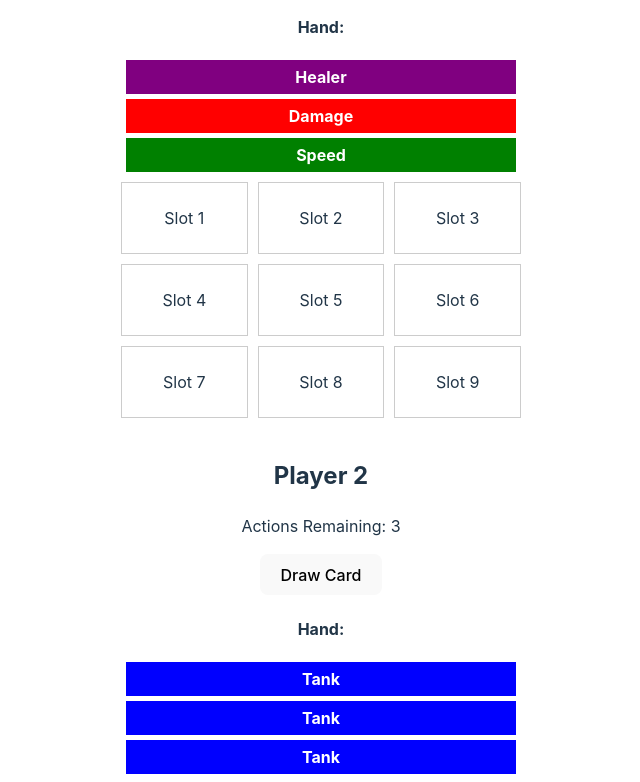
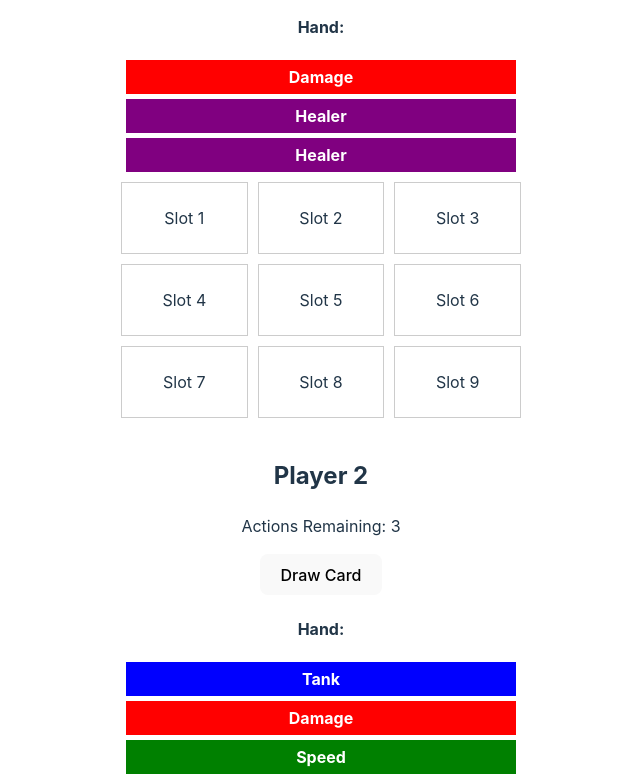
Before and after one commit to CullsGit/tcg-game, a React (Vite) app: page / in a window 1280 px wide. Shown: the part 320-1102 px from the top of the page, without its empty margins (319-959 px from the left). Built offline with nearby package versions, Linux system fonts and the light colour scheme.

Commit message:
change code to be more dynamic for 2 players, add logic to place specific card in hand to specific slot on board

```diff
--- a/src/components/Board.css
+++ b/src/components/Board.css
@@ -36,6 +36,10 @@
   margin: 5px;
 }
 
+.card.selected {
+  outline: 2px solid gold;
+}
+
 .player-hand {
   margin-bottom: 10px;
 }
--- a/src/components/Board.jsx
+++ b/src/components/Board.jsx
@@ -2,197 +2,157 @@ import React, { useState, useEffect } from "react";
 import "./Board.css";
 import { createDeck } from "../data/deckData";
 
+const shuffleDeck = (deck) => {
+  return [...deck].sort(() => Math.random() - 0.5);
+};
+
 const Board = () => {
-  const [playerOneDeck, setPlayerOneDeck] = useState(createDeck());
-  const [playerTwoDeck, setPlayerTwoDeck] = useState(createDeck());
+  const initialPlayerState = () => ({
+    deck: shuffleDeck(createDeck()), // Unique shuffled deck for each player
+    hand: [],
+    board: Array(9).fill(null),
+    actions: 3,
+    selectedCardIndex: null,
+  });
 
-  const [playerOneHand, setPlayerOneHand] = useState([]);
-  const [playerTwoHand, setPlayerTwoHand] = useState([]);
-
-  const [playerOneActions, setPlayerOneActions] = useState(3);
-  const [playerTwoActions, setPlayerTwoActions] = useState(3);
+  const [players, setPlayers] = useState({
+    player1: initialPlayerState(),
+    player2: initialPlayerState(),
+  });
 
   const [firstTurn, setFirstTurn] = useState(true);
 
-  const [playerOneBoard, setPlayerOneBoard] = useState(Array(9).fill(null));
-  const [playerTwoBoard, setPlayerTwoBoard] = useState(Array(9).fill(null));
-
-  // Draw 3 cards at the start of the first turn
   useEffect(() => {
     if (firstTurn) {
-      setPlayerOneHand(playerOneDeck.slice(0, 3));
-      setPlayerOneDeck(playerOneDeck.slice(3));
-      setPlayerTwoHand(playerTwoDeck.slice(0, 3));
-      setPlayerTwoDeck(playerTwoDeck.slice(3));
+      drawInitialCards("player1");
+      drawInitialCards("player2");
       setFirstTurn(false);
     }
-  }, [firstTurn, playerOneDeck, playerTwoDeck]);
+  }, [firstTurn]);
 
-  // Function to draw a card with action limit and hand size limit enforcement
-  const handleDrawCard = (
-    playerHand,
-    setPlayerHand,
-    playerDeck,
-    setPlayerDeck,
-    actions,
-    setActions
-  ) => {
-    if (actions > 0 && playerDeck.length > 0) {
-      if (playerHand.length < 5) {
-        const newCard = playerDeck[0];
-        setPlayerHand([...playerHand, newCard]);
-        setPlayerDeck(playerDeck.slice(1));
-        setActions(actions - 1);
-      } else {
-        alert("Hand limit reached (5 cards)!");
-      }
+  const drawInitialCards = (player) => {
+    setPlayers((prevPlayers) => {
+      const { deck } = prevPlayers[player];
+      const newDeck = deck.slice(3);
+      const newHand = deck.slice(0, 3);
+      return {
+        ...prevPlayers,
+        [player]: {
+          ...prevPlayers[player],
+          deck: newDeck,
+          hand: newHand,
+        },
+      };
+    });
+  };
+
+  const handleSelectCard = (player, index) => {
+    setPlayers((prevPlayers) => ({
+      ...prevPlayers,
+      [player]: {
+        ...prevPlayers[player],
+        selectedCardIndex: index,
+      },
+    }));
+  };
+
+  const handlePlaceCard = (player, slotIndex) => {
+    const currentPlayer = players[player];
+    const { hand, board, actions, selectedCardIndex } = currentPlayer;
+
+    if (
+      actions > 0 &&
+      board[slotIndex] === null &&
+      selectedCardIndex !== null
+    ) {
+      const selectedCard = hand[selectedCardIndex];
+      const newBoard = [...board];
+      newBoard[slotIndex] = selectedCard;
+
+      const newHand = [...hand];
+      newHand.splice(selectedCardIndex, 1);
+
+      setPlayers((prevPlayers) => ({
+        ...prevPlayers,
+        [player]: {
+          ...prevPlayers[player],
+          board: newBoard,
+          hand: newHand,
+          actions: actions - 1,
+          selectedCardIndex: null,
+        },
+      }));
     } else {
-      alert("No actions remaining!");
+      alert(actions === 0 ? "No actions remaining!" : "Invalid move!");
     }
   };
 
-  // Function to place a card on the board
-  const handlePlaceCard = (
-    playerHand,
-    setPlayerHand,
-    board,
-    setBoard,
-    slotIndex,
-    actions,
-    setActions
-  ) => {
-    if (actions > 0 && board[slotIndex] === null) {
-      const selectedCard = playerHand[0]; // Select the first card in hand to place
-      if (selectedCard) {
-        // Update board with placed card
-        const newBoard = [...board];
-        newBoard[slotIndex] = selectedCard;
-        setBoard(newBoard);
+  const handleDrawCard = (player) => {
+    setPlayers((prevPlayers) => {
+      const currentPlayer = prevPlayers[player];
+      const { deck, hand, actions } = currentPlayer;
 
-        // Remove placed card from player's hand
-        setPlayerHand(playerHand.slice(1));
-
-        // Decrement action count
-        setActions(actions - 1);
+      if (actions > 0 && deck.length > 0 && hand.length < 5) {
+        const newCard = deck[0];
+        return {
+          ...prevPlayers,
+          [player]: {
+            ...currentPlayer,
+            hand: [...hand, newCard],
+            deck: deck.slice(1),
+            actions: actions - 1,
+          },
+        };
+      } else {
+        alert(actions === 0 ? "No actions remaining!" : "Hand limit reached!");
+        return prevPlayers;
       }
-    } else if (board[slotIndex] !== null) {
-      alert("Slot already occupied!");
-    } else {
-      alert("No actions remaining!");
-    }
+    });
   };
 
-  // Render a single player's board
-  const renderBoard = (
-    board,
-    playerHand,
-    setPlayerHand,
-    actions,
-    setActions,
-    setBoard
-  ) => (
-    <div className="board-grid">
-      {board.map((slot, index) => (
-        <div
-          key={index}
-          className={`board-cell ${slot ? "occupied" : ""}`}
-          style={{ backgroundColor: slot ? slot.color : "transparent" }}
-          onClick={() =>
-            handlePlaceCard(
-              playerHand,
-              setPlayerHand,
-              board,
-              setBoard,
-              index,
-              actions,
-              setActions
-            )
-          }
-        >
-          {slot ? slot.type : `Slot ${index + 1}`}
-        </div>
-      ))}
-    </div>
-  );
-  return (
-    <div className="game-board">
+  const renderPlayerSection = (playerKey) => {
+    const player = players[playerKey];
+    return (
       <div className="player-section">
-        <h2>Player 1</h2>
-        <p>Actions Remaining: {playerOneActions}</p>
-        <button
-          onClick={() =>
-            handleDrawCard(
-              playerOneHand,
-              setPlayerOneHand,
-              playerOneDeck,
-              setPlayerOneDeck,
-              playerOneActions,
-              setPlayerOneActions
-            )
-          }
-        >
-          Draw Card
-        </button>
+        <h2>{playerKey === "player1" ? "Player 1" : "Player 2"}</h2>
+        <p>Actions Remaining: {player.actions}</p>
+        <button onClick={() => handleDrawCard(playerKey)}>Draw Card</button>
         <div className="player-hand">
           <h4>Hand:</h4>
-          {playerOneHand.map((card, index) => (
+          {player.hand.map((card, index) => (
             <div
               key={index}
-              className="card"
+              className={`card ${
+                player.selectedCardIndex === index ? "selected" : ""
+              }`}
               style={{ backgroundColor: card.color }}
+              onClick={() => handleSelectCard(playerKey, index)}
             >
               {card.type}
             </div>
           ))}
         </div>
-        {renderBoard(
-          playerOneBoard,
-          playerOneHand,
-          setPlayerOneHand,
-          playerOneActions,
-          setPlayerOneActions,
-          setPlayerOneBoard
-        )}
-      </div>
-
-      <div className="player-section">
-        <h2>Player 2</h2>
-        <p>Actions Remaining: {playerTwoActions}</p>
-        <button
-          onClick={() =>
-            handleDrawCard(
-              playerTwoHand,
-              setPlayerTwoHand,
-              playerTwoDeck,
-              setPlayerTwoDeck,
-              playerTwoActions,
-              setPlayerTwoActions
-            )
-          }
-        >
-          Draw Card
-        </button>
-        <div className="player-hand">
-          <h4>Hand:</h4>
-          {playerTwoHand.map((card, index) => (
+        <div className="board-grid">
+          {player.board.map((slot, index) => (
             <div
               key={index}
-              className="card"
-              style={{ backgroundColor: card.color }}
+              className={`board-cell ${slot ? "occupied" : ""}`}
+              style={{ backgroundColor: slot ? slot.color : "transparent" }}
+              onClick={() => handlePlaceCard(playerKey, index)}
             >
-              {card.type}
+              {slot ? slot.type : `Slot ${index + 1}`}
             </div>
           ))}
         </div>
-        {renderBoard(
-          playerTwoBoard,
-          playerTwoHand,
-          setPlayerTwoHand,
-          playerTwoActions,
-          setPlayerTwoActions,
-          setPlayerTwoBoard
-        )}
       </div>
+    );
+  };
+
+  return (
+    <div className="game-board">
+      {["player1", "player2"].map((playerKey) =>
+        renderPlayerSection(playerKey)
+      )}
     </div>
   );
 };
```
